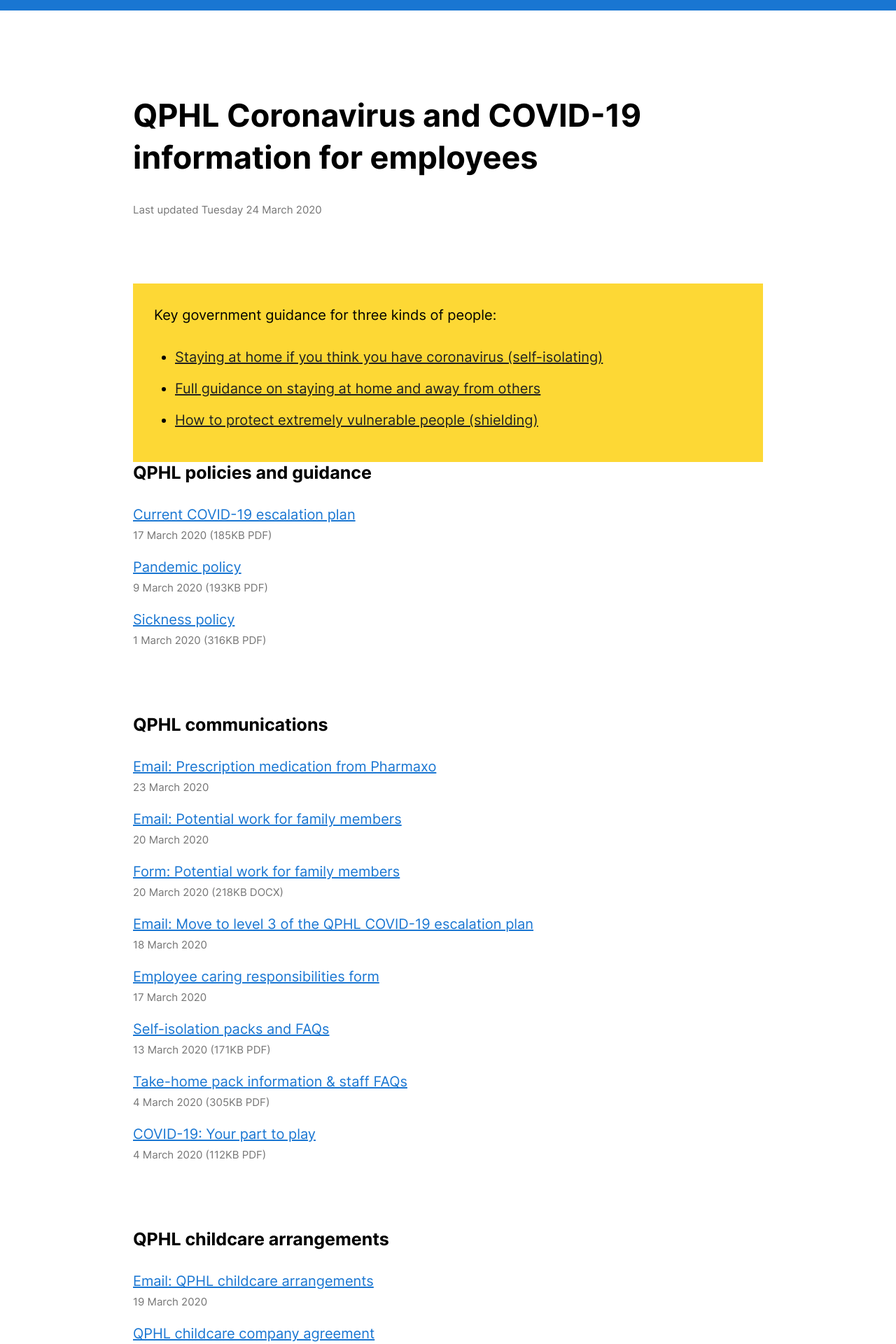
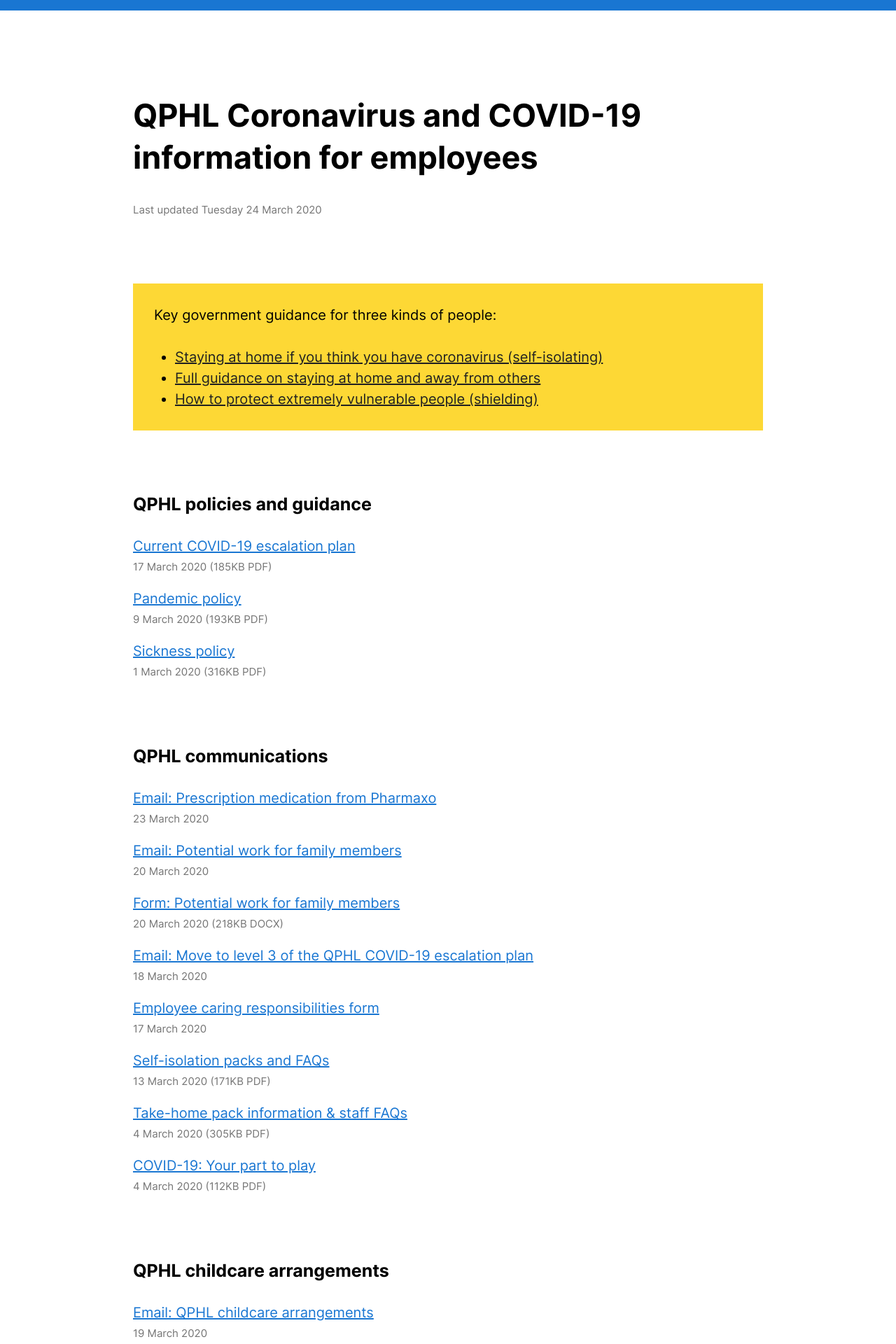
Before and after one commit to cognisant/qphl.co, a Jekyll site: the page built from coronavirus.md, in a window 1280 px wide. Shown: the top 1920 px of the page at 70% size. Built offline with Jekyll 4.4.1, drawn with Linux system fonts in a browser that asks for light colours.

Commit message:
Tidies up margins and padding on government block

```diff
--- a/_includes/header.html
+++ b/_includes/header.html
@@ -146,6 +146,7 @@
         }
         .hero--warning {
             background-color: #FDD835;
+            margin: 0 0 4.5rem;
             padding: 1.5rem;
         }
         .hero--warning a {
@@ -158,6 +159,9 @@
             list-style: disc;
             margin: 0;
             padding: 0 0 0 1.5rem;
+        }
+        .hero--warning li {
+            margin: 0;
         }
         {% if page.layout == "email" %}
             p, ul {
```
